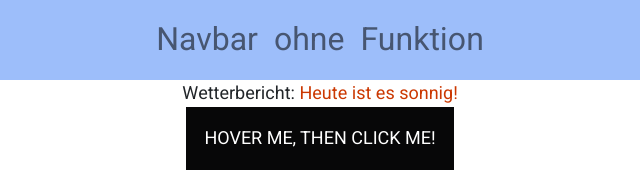
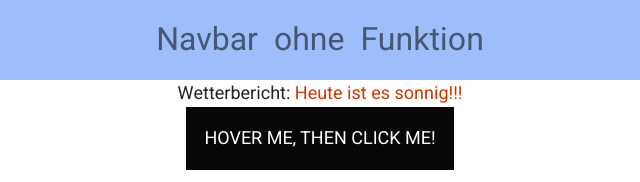
Before and after one commit to CiLLiTxBanger/AFT_2022, a website: page index.html in a window 1280 px wide. Shown: the top 182 px of the page, 320-960 px from the left. Drawn offline with nearby package versions, Linux system fonts and the light colour scheme; files that its build step writes are made by us from their sources.

Commit message:
test branch merging

```diff
--- a/index.html
+++ b/index.html
@@ -34,7 +34,7 @@
     <div class="wrapper">
         <div class="text-replace">
             <span class="text-replace__heading">Wetterbericht: </span>
-            <span class="text-replace__span">Heute ist es sonnig!</span>
+            <span class="text-replace__span">Heute ist es sonnig!!!</span>
             <button class="button--four" type="button">HOVER ME, THEN CLICK ME!</button>
         </div>
         <div class="carousel_wrap">
```
